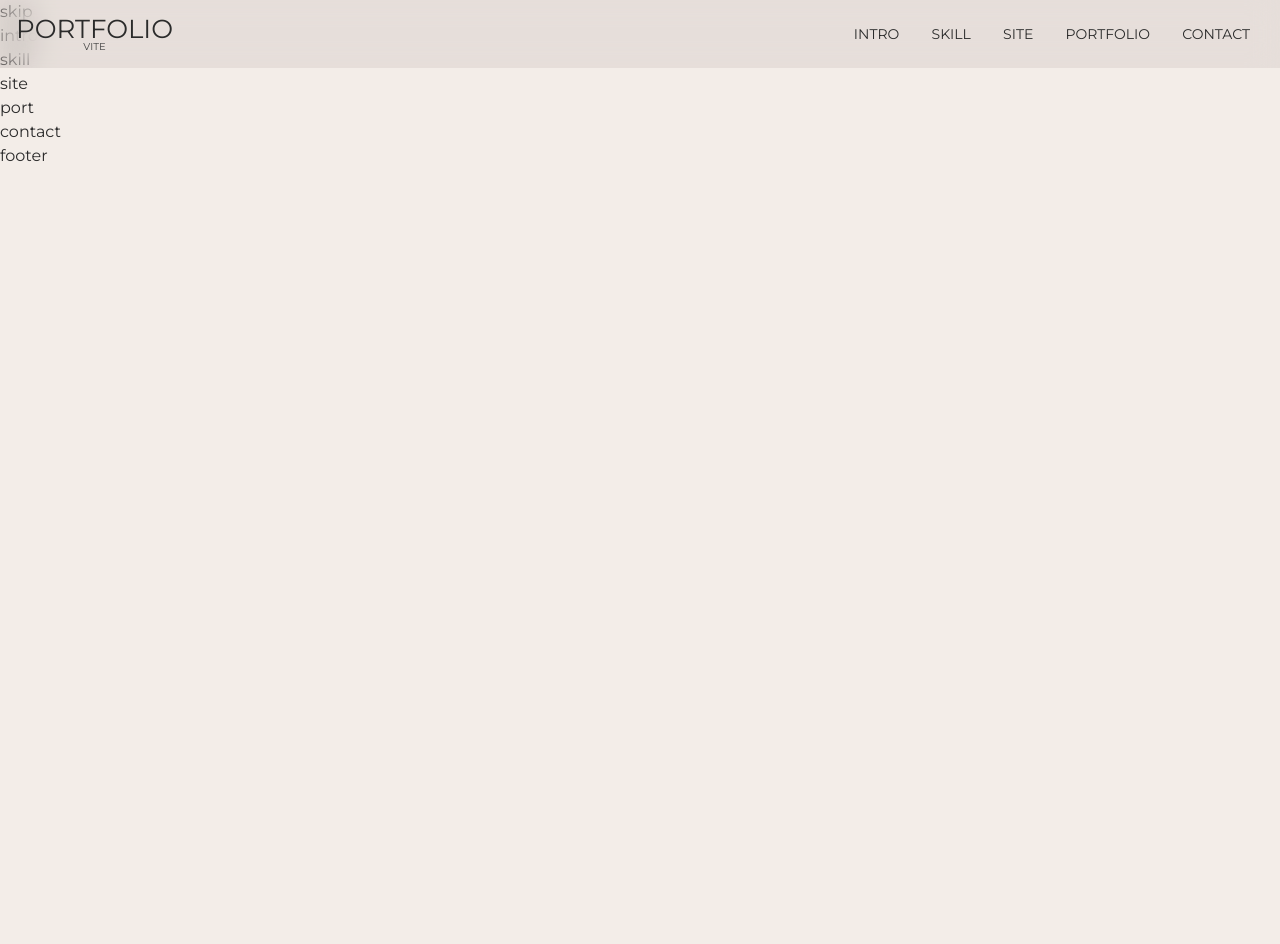
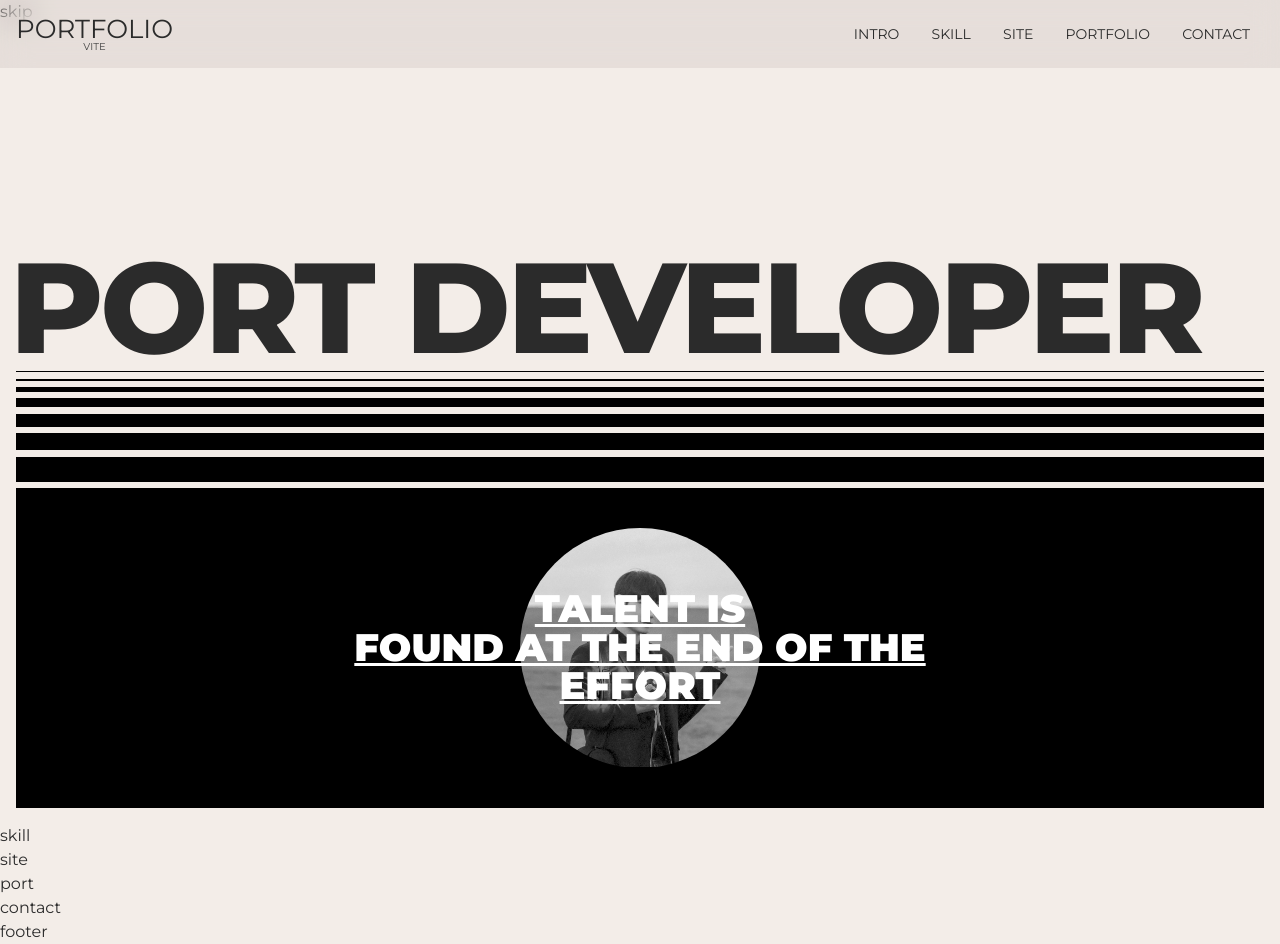
Before and after one commit to eunsux/port2024-vite, a website built with Vite: page src/index.html in a window 1280 px wide. Before the commit the page ends 800 px from the top, so only its background shows below. Built offline with nearby package versions, Linux system fonts and the light colour scheme; a small style sheet from the web is missing; a web font is replaced by a local one.

Commit message:
소개영역완료

```diff
--- a/src/assets/css/section/intro.css
+++ b/src/assets/css/section/intro.css
@@ -1,3 +1,136 @@
 #intro {
+    height: 100vh;
+}
+.intro__inner {
+    width: 100%;
+    height: 100%;
+    display: flex;
+    align-items: flex-start;
+    justify-content: flex-end;
+    flex-direction: column;
+    padding: 16px;
+}
+.intro__title {
+    font-size: 10vw;
+    text-transform: uppercase;
+    line-height: 1;
+    font-weight: 800;
+    white-space: nowrap;
+    text-indent: -0.5vw;
+    letter-spacing: -0.3vw;
+}
+.intro__text {
+    width: 100%;
+    height: 40vh;
+    background-color: var(--black);
+    color: var(--white);
+    display: flex;
+    align-items: center;
+    justify-content: center;
+    flex-direction: column;
+    position: relative;
+}
+.intro__text .text {
+    font-size: 3vw;
+    line-height: 1;
+    font-weight: 900;
+    text-transform: uppercase;
+    text-decoration: underline;
+    text-align: center;
+    position: relative;
+    z-index: 100;
+    transition: all 0.3s;
+    cursor: all-scroll;
+}
+.intro__text .img {
+    position: absolute;
+    left: 50%;
+    top: 50%;
+    transform: translate(-50%, -50%);
+    width: 30vh;
+    height: 30vh;
+    border-radius: 50%;
+    overflow: hidden;
+    filter: grayscale(100%);
+    transition: all 0.3s;
+}
+.intro__text:hover .text {
+    opacity: 0;
+}
+.intro__text:hover .img {
+    filter: grayscale(0);
+}
+.intro_lines {
+    width: 100%;
+}
+.intro_lines .line {
+    display: block;
+    width: 100%;
+    height: 1px;
+    background-color: var(--black);
+    margin-bottom: 0.5vw;
+}
+.intro_lines.bottom .line {
+    margin-top: 0.5vw;
+    margin-bottom: 0;
+    display: none;
+}
+.intro_lines .line:nth-child(1){
+    height: 1px;
+}
+.intro_lines .line:nth-child(2){
+    height: 2px;
+}
+.intro_lines .line:nth-child(3){
+    height: 5px;
+}
+.intro_lines .line:nth-child(4){
+    height: 9px;
+}
+.intro_lines .line:nth-child(5){
+    height: 13px;
+}
+.intro_lines .line:nth-child(6){
+    height: 17px;
+}
+.intro_lines .line:nth-child(7){
+    height: 25px;
+}
+.intro_lines.bottom .line:nth-child(1){
+    height: 25px;
+}
+.intro_lines.bottom .line:nth-child(2){
+    height: 17px;
+}
+.intro_lines.bottom .line:nth-child(3){
+    height: 13px;
+}
+.intro_lines.bottom .line:nth-child(4){
+    height: 9px;
+}
+.intro_lines.bottom .line:nth-child(5){
+    height: 5px;
+}
+.intro_lines.bottom .line:nth-child(6){
+    height: 2px;
+}
+.intro_lines.bottom .line:nth-child(7){
+    height: 1px;
+}
 
+@media (max-width: 800px){
+    .intro__inner {
+        justify-content: center;
+    }
+    .intro_lines.bottom .line {
+        display: block;
+    }
+    .intro__text .text {
+        font-size: 24px;
+    }
 }
+@media (max-width: 320px){
+    .intro__title {
+        display: none;
+    }
+}
--- a/src/index.html
+++ b/src/index.html
@@ -53,7 +53,39 @@
 
     <main id="main" role="main">
         <section id="intro">
-            intro
+            <div class="intro__inner">
+                <h1 class="intro__title">
+                    port developer
+                </h1>
+                <div class="intro_lines" aria-hidden="true">
+                    <span class="line"></span>
+                    <span class="line"></span>
+                    <span class="line"></span>
+                    <span class="line"></span>
+                    <span class="line"></span>
+                    <span class="line"></span>
+                    <span class="line"></span>
+                </div>
+                <div class="intro__text">
+                    <div class="text">
+                        <div>talent is</div>
+                        <div>found at the end of the</div>
+                        <div>effort</div>
+                    </div>
+                    <div class="img">
+                        <img src="assets/img/eunsu.png" alt="어바웃미" />
+                    </div>
+                </div>
+                <div class="intro_lines bottom" aria-hidden="true">
+                    <span class="line"></span>
+                    <span class="line"></span>
+                    <span class="line"></span>
+                    <span class="line"></span>
+                    <span class="line"></span>
+                    <span class="line"></span>
+                    <span class="line"></span>
+                </div>
+            </div>
         </section>
         <!-- //intro -->
 
```
Also changed, not shown: src/assets/img/eunsu.png (added).
